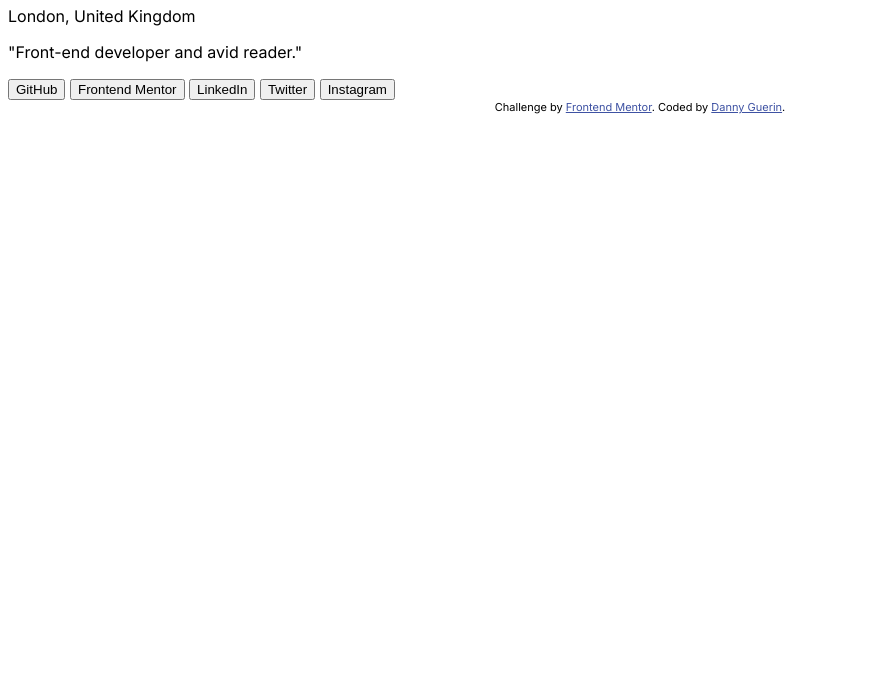
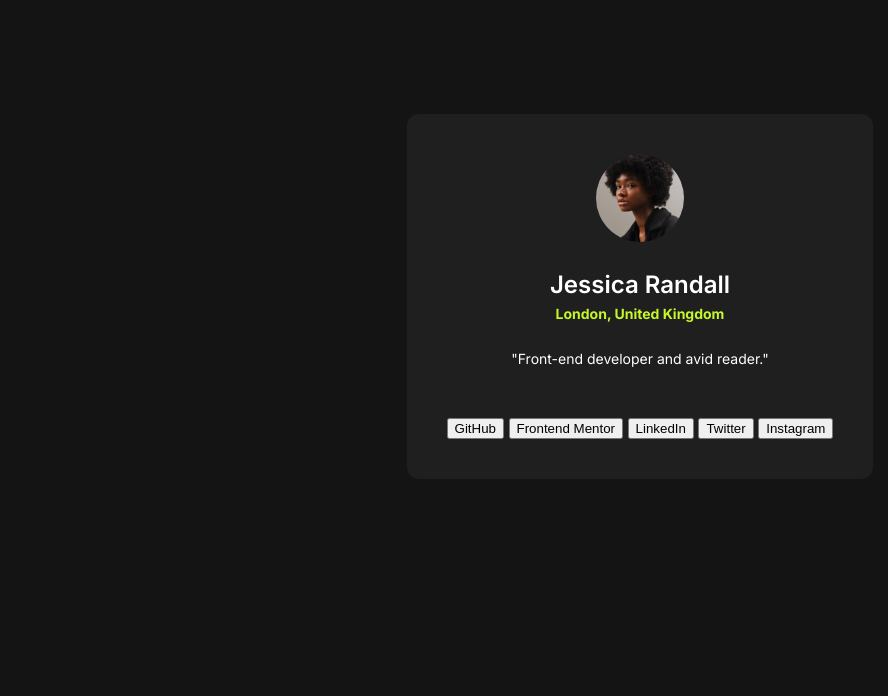
Before and after one commit to DannyGuerin/FMentor-Path-03, a plain HTML site: page index.html in a window 1280 px wide. Shown: the part 104-800 px from the top of the page, without its empty margins (0-888 px from the left). Drawn offline with Linux system fonts and the light colour scheme.

Commit message:
Head section styled
Head section styled.

```diff
--- a/index.html
+++ b/index.html
@@ -20,9 +20,11 @@
 <body>
   <main id="card-wrap" role="main">
     <div id="top-content">
-      <img rel="image" type="image" id="avatar-image" href="./assets/images/avatar-jessica.jpeg">
-      <h1 id="name">Jessica Randall</h1>
-      <p id="location">London, United Kingdom</p>
+      <img src="./assets/images/avatar-jessica.jpeg" alt="Avatar image of Jessica" id="avatar-image">
+      <div id="title">
+        <h1 id="name">Jessica Randall</h1>
+        <p id="location">London, United Kingdom</p>
+      </div>
       <p id="description">"Front-end developer and avid reader."</p>
     </div>
     <div id="button-wrap">
@@ -33,10 +35,5 @@
       <button id="button">Instagram</button>
     </div>
   </main>
-
-  <div class="attribution">
-    Challenge by <a href="https://www.frontendmentor.io?ref=challenge" target="_blank">Frontend Mentor</a>.
-    Coded by <a href="#">Danny Guerin</a>.
-  </div>
 </body>
 </html>
--- a/style.css
+++ b/style.css
@@ -35,8 +35,66 @@
 
 
 
-body {
+body, html {
   font-family: var(--text-preset2-font-family);
+  background-color: var(--color-grey-900);
+  height: 100%;
   padding: 0px;
   border: 0px;
+  display: flex;
+  justify-content: center;  /* Centers horizontally */
+  align-items: center;      /* Centers vertically */
 }
+
+#card-wrap {
+  background-color: var(--color-grey-800);
+  padding: var(--space-500);
+  display: flex;
+  flex-direction: column;
+  align-items: center;
+  text-align: center;
+  gap: var(--space-300);
+  border-radius: 0.75rem;
+  flex: 1 0 0;
+  color: var(--color-white);
+}
+
+#avatar-image {
+  width: 5.5rem;
+  height: 5.5rem;
+  border-radius: 62rem;
+  margin-bottom: var(--space-300);
+}
+
+#title {
+  display: block;
+}
+
+#name {
+  font-family: var(--text-preset1-font-family);
+  font-size: var(--text-preset1-font-size);
+  font-weight: 600;
+  margin: 0px;
+}
+
+#location {
+  font-family: var(--text-preset2-font-family);
+  font-size: var(--text-preset2-font-size);
+  font-style: normal;
+  font-weight: var(--text-preset2-font-weight);
+  line-height: var(--text-preset2-bold-line-height);
+  color: var(--color-green);
+  padding-top: var(--space-50);
+  padding-bottom: var(--space-300);
+  margin: 0px;
+}
+
+#description {
+  font-size: var(--text-preset2-font-size);
+  font-style: normal;
+  font-weight: 400;
+  line-height: var(--text-preset2-line-height);
+  align-self: stretch;
+  margin: 0px;
+  padding-bottom: var(--space-300);
+}
```
